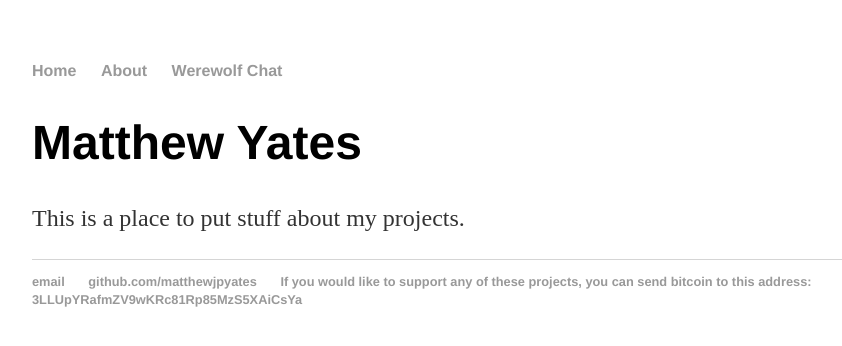
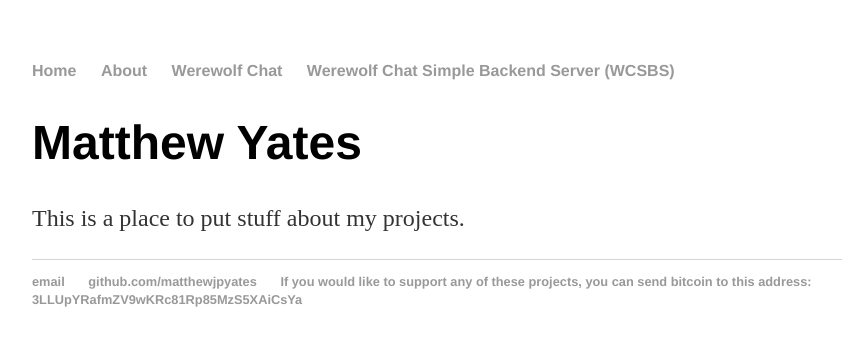
Before and after one commit to matthewjpyates/matthewjpyates.github.io, a Jekyll site: the page built from index.html, in a window 1280 px wide. Shown: the top 346 px of the page, without its empty margins (160-1002 px from the left). Built offline with Jekyll 4.4.1, drawn with Linux system fonts in a browser that asks for light colours.

Commit message:
changed stuff

```diff
--- a/_layouts/default.html
+++ b/_layouts/default.html
@@ -14,6 +14,7 @@
 <li><a href="/">Home</a></li>
 <li><a href="/about">About</a></li>
 <li><a href="/werewolfchat">Werewolf Chat</a></li>
+ <li><a href="/wcsbs">Werewolf Chat Simple Backend Server (WCSBS)</a></li>
 </ul>
     </nav>
 <div class="container">
```
